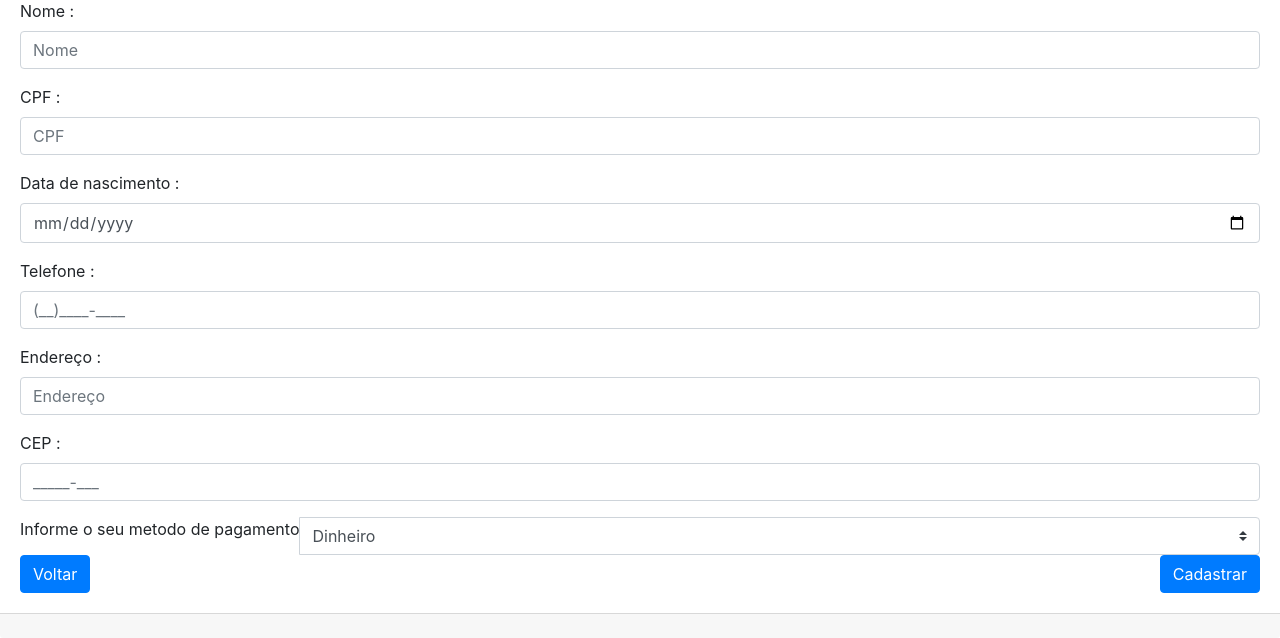
After one commit to ramoncpb/the_burguer, a PHP site: page /cadastrarCliente in a window 1280 px wide. The commit adds this page. Shown: the part 370-1008 px from the top of the page. Run offline with PHP 8.4, Linux system fonts and the light colour scheme.

Commit message:
Atualização 2

```diff
--- a/cabecalho.php
+++ b/cabecalho.php
@@ -3,6 +3,6 @@
     <div class="lista">
         <a class="li" href="index.php">Home</a>
         <a class="li" href="#">Ingredientes</a>
-        <a class="li" href="#">Cadastrar Clientes</a>
+        <a class="li" href="cadastrarCliente">Cadastrar Clientes</a>
     </div>
 </div>
--- /dev/null
+++ b/cadastrarCliente.php
@@ -0,0 +1,77 @@
+<!DOCTYPE html>
+<html lang="pt-br">
+    <head>
+        <meta charset="UTF-8">
+        <meta http-equiv="X-UA-Compatible" content="IE=edge">
+        <meta name="viewport" content="width=device-width, initial-scale=1.0">
+        <title>The Burguer</title>
+        <link rel="stylesheet" href="https://cdn.jsdelivr.net/npm/bootstrap@4.0.0/dist/css/bootstrap.min.css" integrity="sha384-Gn5384xqQ1aoWXA+058RXPxPg6fy4IWvTNh0E263XmFcJlSAwiGgFAW/dAiS6JXm" crossorigin="anonymous">
+        <link rel="stylesheet" href="css/style.css" />
+    </head>
+    <body>
+
+        <?php
+            include_once 'cabecalho.php';
+        ?>
+
+        <div class='card-body'>
+            <form action='dados.php' method='POST'>
+                <div class="form-group">
+                    <label>Nome :</label>
+                    <input type="text" class="form-control" name="nomeCliente" id="nomeCliente" placeholder="Nome" required />
+                </div>
+                <div class="form-group">
+                    <label class='form-label'>CPF : </label>
+                    <input type="text" class="form-control" name="cpfCliente" id="cpfCliente" placeholder="CPF" required />
+                </div>
+
+                <div class="form-group">
+                    <label class='form-label'>Data de nascimento : </label>
+                    <input type="date" class="form-control" name="dtNasc" id="dtNasc" placeholder="Data de nascimento" required />
+                </div>
+
+                <div class="form-group">
+                    <label class='form-label'>Telefone : </label>
+                    <input type="text" class="form-control" name="telCliente" id="telCliente" placeholder="(__)____-____" required />
+                </div>
+
+                <div class="form-group">
+                    <label class='form-label'>Endereço : </label>
+                    <input type="text" class="form-control" name="endCliente" id="endCliente" placeholder="Endereço" required />
+                </div>
+
+                <div class="form-group">
+                    <label class='form-label'>CEP : </label>
+                    <input type="text" class="form-control" name="cepCliente" id="cepCliente" placeholder="_____-___" required />
+                </div>
+
+                <div class="input-group">
+                    <label class='form-label'>Informe o seu metodo de pagamento </label>
+                    <select class="custom-select" name="tpPagamento" id="tpPagamento" title="Selecione" required >
+                        <option value="dinheiro">Dinheiro</option>
+                        <option value="pix">Pix</option>
+                        <option value="cartao">Cartão</option>
+                    </select>
+                </div>
+
+                <div class="botoes">
+                    <a href="index.php">
+                        <button type="button" class="btn btn-primary">
+                            <span class="bi bi-reply"></span>
+                            Voltar
+                         </button>
+                    </a>
+
+                    <button type="submit" name='INSERIR_CLIENTE'
+                    class="btn btn-primary float-right" value='INSERIR_CLIENTE'>
+                        <span class="bi bi-check-lg"> Cadastrar</span>
+                    </button>
+                </div>
+            </form>
+        </div>
+
+        <?php
+            include_once 'rodape.php';
+         ?>
+    </body>
+</html>
```
Also changed, not shown: Classes/Cliente.class.php (+37 -10 lines), Classes/Ingredientes.class.php (+13 -0 lines), Classes/Pedido.class.php (+12 -0 lines), conexao.php (added, +19 -0 lines), dados.php (+42 -3 lines), teste.php (added, +11 -0 lines).
